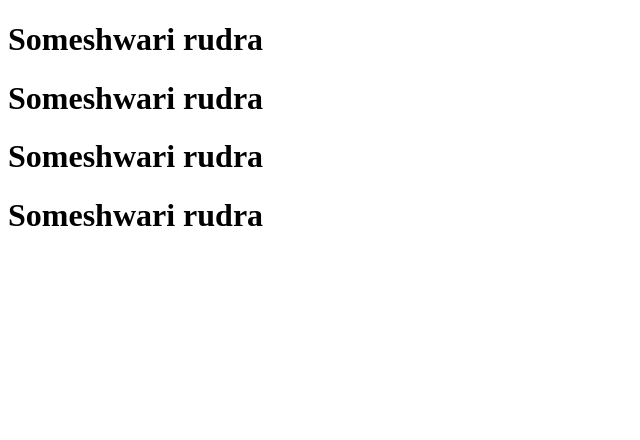
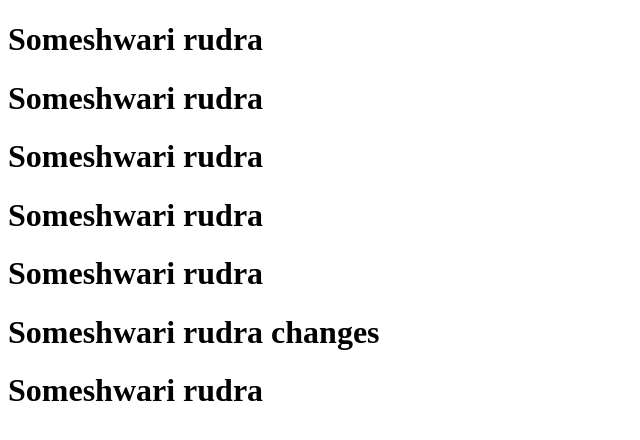
Before and after one commit to SAIKIRAN3670/learngit, a plain HTML site: page index.html in a window 1280 px wide. Shown: the whole page, without its empty margins (0-640 px from the left). Drawn offline with Linux system fonts and the light colour scheme.

Commit message:
new changes

```diff
--- a/index.html
+++ b/index.html
@@ -12,6 +12,9 @@
     <h1>Someshwari rudra</h1>
     <h1>Someshwari rudra</h1>
     <h1>Someshwari rudra</h1>
+    <h1>Someshwari rudra</h1>
+    <h1>Someshwari rudra changes </h1>
+    <h1>Someshwari rudra</h1>
 
 </body>
 
```
